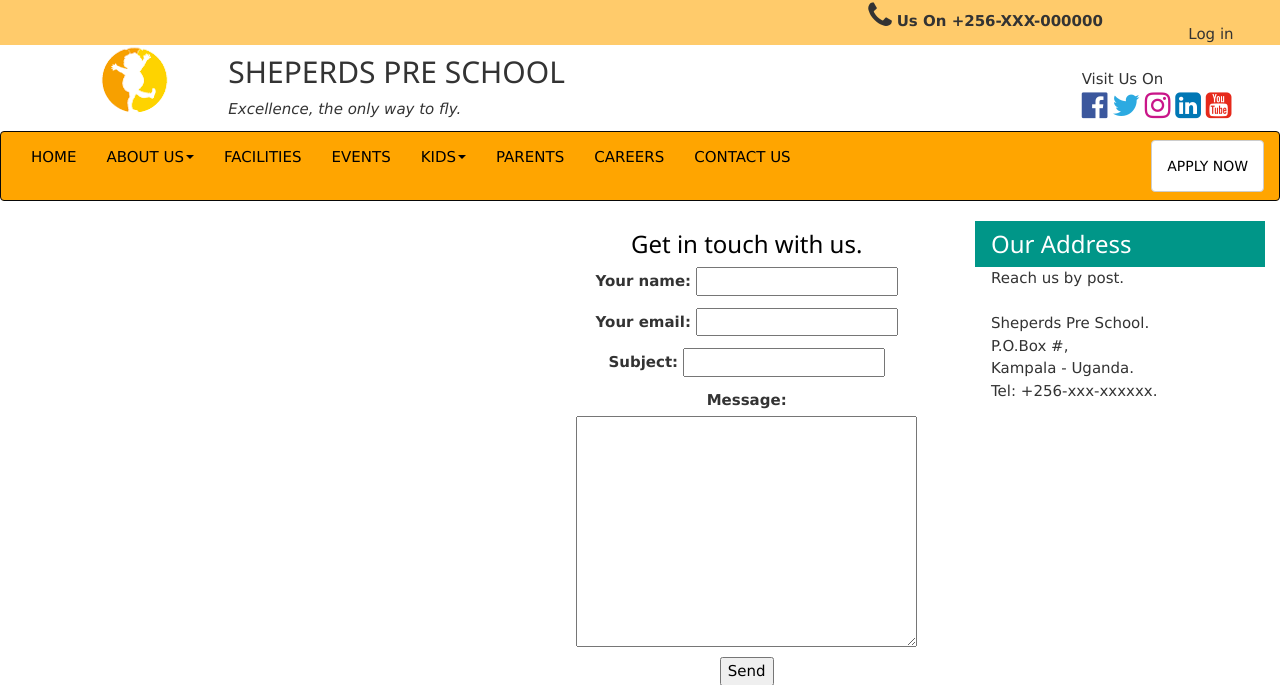
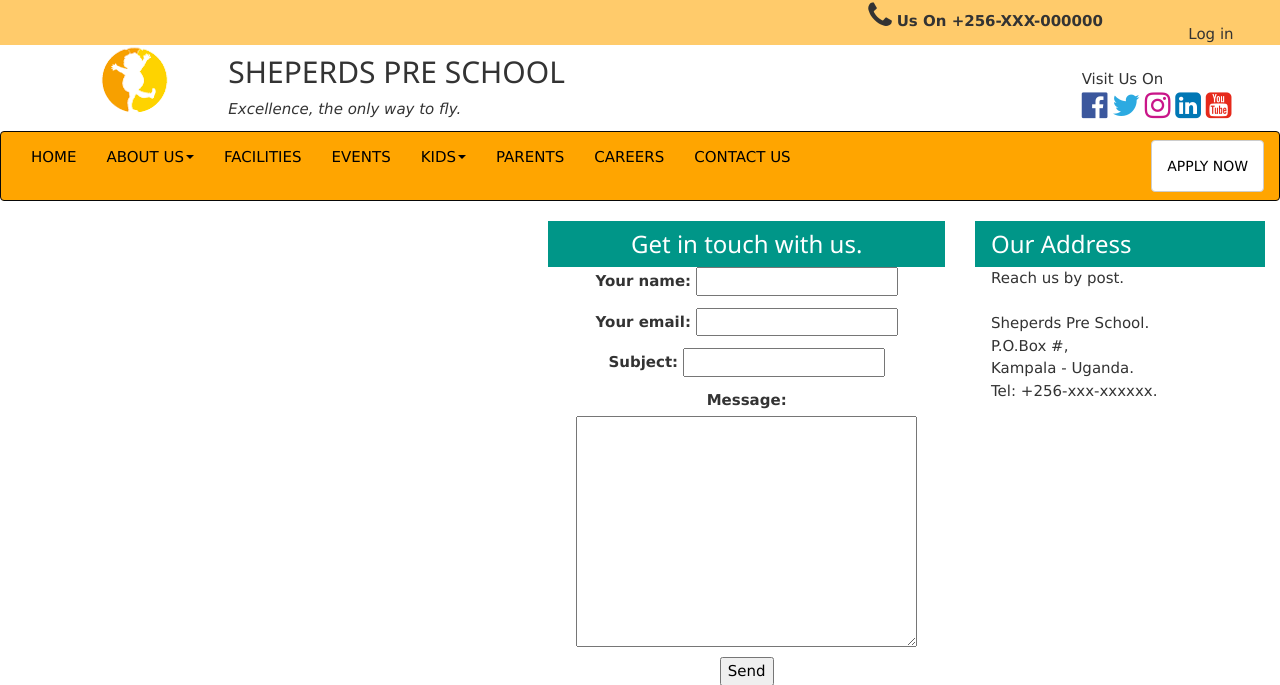
Before and after one commit to faithNassiwa/Sheperds-Pre-School, a Django app: page /contact-us/ in a window 1280 px wide. Shown: the top 685 px of the page. Run offline with Django 3.2, Linux system fonts and the light colour scheme; some libraries are stand-ins or nearby versions.

Commit message:
updated contact page

```diff
--- a/website/templates/website/contact.html
+++ b/website/templates/website/contact.html
@@ -8,7 +8,7 @@
 <div class= "col-sm-5"></div>
 <div class="col-sm-4">
 <center>
-<header class="w3-container w3-white">
+<header class="w3-container w3-teal">
   <h3>Get in touch with us.</h3>
 </header>
 <form method="post">
```
